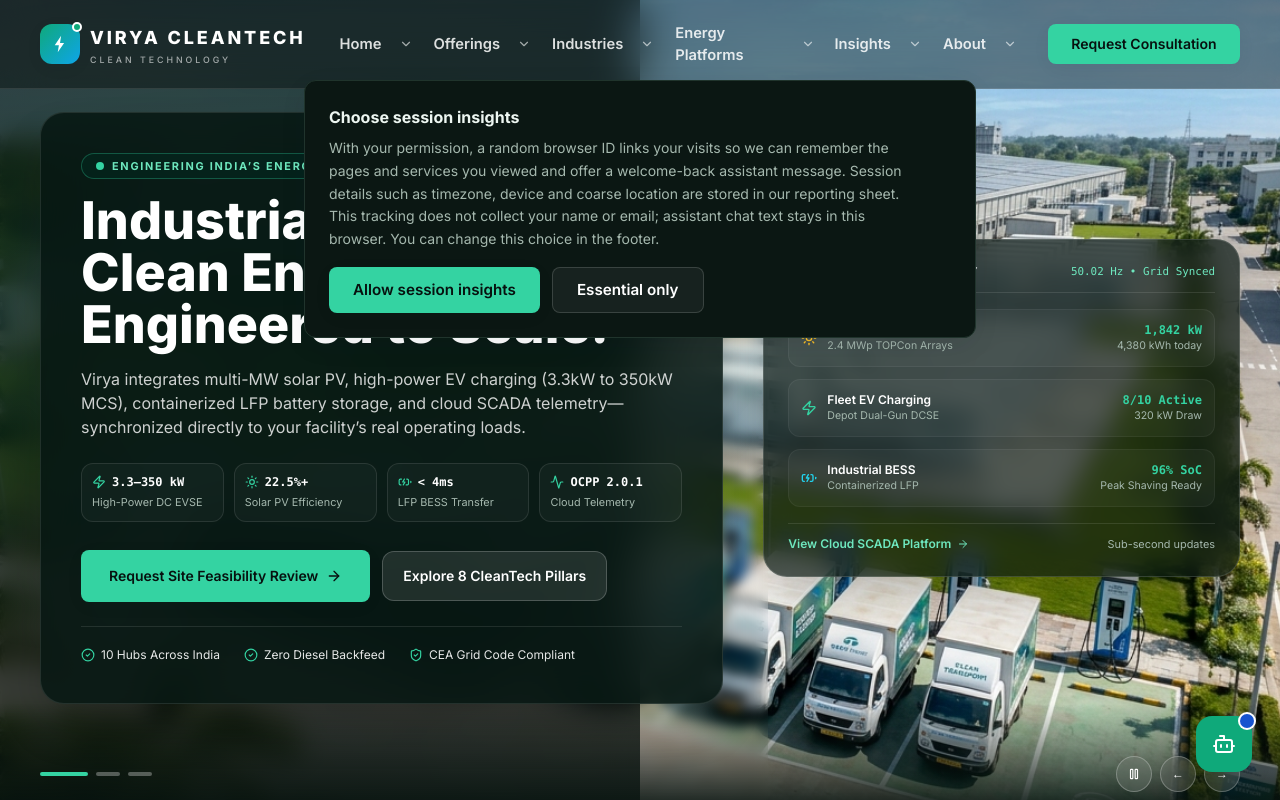
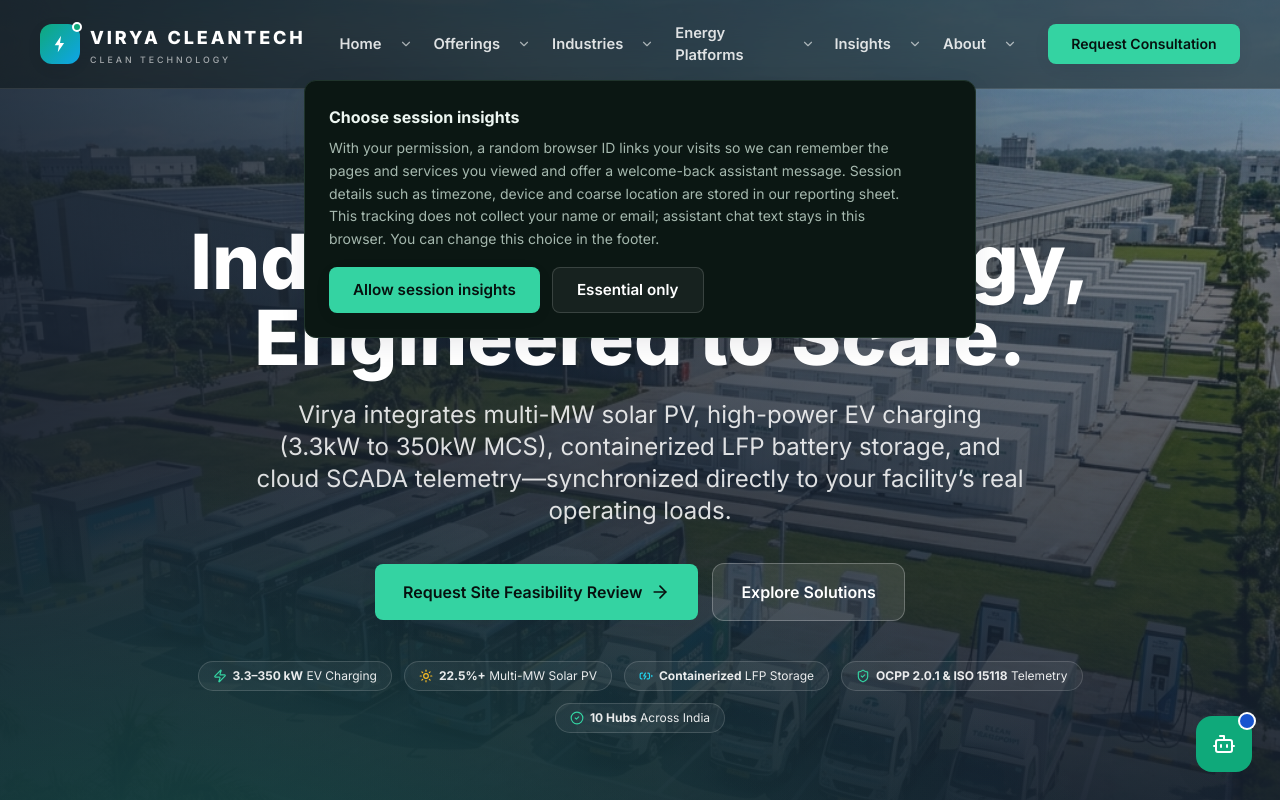
Before and after one commit to hari-krishnan-intg3/Virya-Clean-Tech-intg3, a React (Vite) app in the folder Website/FrontEnd/: page / in a window 1280 px wide. Shown: the top 800 px of the page. Built offline with nearby package versions, Linux system fonts and the light colour scheme.

Commit message:
refactor(hero): restore clean, neat hero design with rich CleanTech content and remove smudge overlays

```diff
--- a/Website/FrontEnd/src/components/sections/HeroSliderContainer.tsx
+++ b/Website/FrontEnd/src/components/sections/HeroSliderContainer.tsx
@@ -10,7 +10,6 @@
   Zap,
   Sun,
   BatteryCharging,
-  Activity,
   ShieldCheck,
   CheckCircle2,
 } from 'lucide-react';
@@ -24,7 +23,7 @@
 import 'swiper/css/pagination';
 import 'swiper/css/navigation';
 
-const AUTOPLAY_DELAY = 8000;
+const AUTOPLAY_DELAY = 7000;
 
 export function HeroSliderContainer() {
   const reduced = usePrefersReducedMotion();
@@ -63,7 +62,7 @@
       id="home"
       aria-label="Introduction"
       aria-roledescription="carousel"
-      className="relative isolate flex min-h-[96svh] items-center overflow-hidden bg-[#07130f]"
+      className="relative isolate flex min-h-[100svh] items-center overflow-hidden bg-ink"
       onMouseEnter={() => {
         hoverRef.current = true;
         if (playing) swiper()?.autoplay?.stop();
@@ -113,43 +112,36 @@
                 className={reduced ? '' : 'transition-transform duration-[8000ms] ease-out motion-safe:scale-105'}
               />
 
-              {/* Directional smudge: Heavily shaded on the left text area, crystal clear and visible on the right */}
+              {/* Pure clean gradients for text contrast — no blur smudges */}
               <div
                 aria-hidden="true"
-                className="absolute inset-y-0 left-0 w-full sm:w-[90%] lg:w-[65%] xl:w-[60%] bg-gradient-to-r from-[#040e0b]/98 via-[#051410]/90 to-transparent backdrop-blur-[6px]"
+                className="absolute inset-0 bg-gradient-to-t from-ink via-ink/70 to-ink/30"
               />
               <div
                 aria-hidden="true"
-                className="absolute inset-y-0 left-0 w-full sm:w-[75%] lg:w-[50%] bg-[#040e0b]/75 backdrop-blur-md"
+                className="absolute inset-0 bg-gradient-to-r from-ink/80 via-ink/40 to-transparent"
               />
               <div
                 aria-hidden="true"
-                className="absolute inset-x-0 bottom-0 h-28 bg-gradient-to-t from-[#07130f] to-transparent"
-              />
-              <div
-                aria-hidden="true"
-                className="absolute inset-0 bg-[radial-gradient(80%_60%_at_20%_40%,rgba(16,185,129,0.15),transparent_70%)]"
+                className="absolute inset-0 bg-[radial-gradient(120%_80%_at_15%_100%,rgba(16,185,129,0.22),transparent_60%)]"
               />
             </div>
           </SwiperSlide>
         ))}
       </Swiper>
 
-      {/* Content layer: Left-aligned with rich text & smudged card, leaving the right side image completely visible */}
-      <div className="shell relative z-10 w-full py-20 sm:py-24 lg:py-28">
-        <div className="grid lg:grid-cols-12 lg:items-center gap-8 lg:gap-10">
-          {/* Left Text Area: Smudged, readable, and highly informative */}
-          <div className="lg:col-span-7 xl:col-span-7 text-left">
-            <div className="rounded-3xl border border-white/10 bg-[#071712]/85 p-6 sm:p-9 lg:p-10 shadow-2xl backdrop-blur-xl">
+      {/* Content layer — fixed clean layout so text position never shifts between slides */}
+      <div className="shell relative z-10 w-full py-28 sm:py-36 lg:py-40">
+        <div className="mx-auto max-w-5xl text-center">
           <p
             key={`eyebrow-${active}`}
-                className="hero-stagger flex items-center gap-2"
+            className="hero-stagger flex justify-center"
             style={{ animationDelay: reduced ? undefined : '0ms' }}
           >
-                <span className="inline-flex items-center gap-2 rounded-full border border-emerald-400/30 bg-emerald-950/60 px-3.5 py-1 text-[0.68rem] font-bold uppercase tracking-[0.16em] text-emerald-300 backdrop-blur-md">
-                  <span className="relative flex h-2 w-2" aria-hidden="true">
+            <span className="inline-flex items-center gap-2.5 rounded-full border border-white/20 bg-white/10 px-4 py-2 text-[0.7rem] font-semibold uppercase tracking-[0.2em] text-white/90 backdrop-blur-md">
+              <span className="relative flex h-1.5 w-1.5" aria-hidden="true">
                 <span className="absolute inline-flex h-full w-full animate-ping rounded-full bg-emerald-400 opacity-75" />
-                    <span className="relative inline-flex h-2 w-2 rounded-full bg-emerald-400" />
+                <span className="relative inline-flex h-1.5 w-1.5 rounded-full bg-emerald-400" />
               </span>
               {heroSlides[active].eyebrow}
             </span>
@@ -157,7 +149,7 @@
 
           <h1
             key={`title-${active}`}
-                className="hero-stagger mt-4 text-balance font-heading text-[2.2rem] font-extrabold leading-[1.08] text-white sm:text-5xl lg:text-[3.25rem]"
+            className="hero-stagger mx-auto mt-7 max-w-5xl text-balance font-heading text-[2.5rem] font-extrabold leading-[1.05] text-white sm:text-6xl lg:text-[4.75rem]"
             style={{ animationDelay: reduced ? undefined : '90ms' }}
           >
             {heroSlides[active].headline}
@@ -165,163 +157,74 @@
 
           <p
             key={`body-${active}`}
-                className="hero-stagger mt-4 text-pretty text-sm sm:text-base leading-relaxed text-white/80"
+            className="hero-stagger mx-auto mt-6 max-w-3xl text-pretty text-base leading-relaxed text-white/85 sm:text-xl lg:text-2xl"
             style={{ animationDelay: reduced ? undefined : '180ms' }}
           >
             {heroSlides[active].subtext}
           </p>
 
-              {/* 4 Technical Capability Badges */}
-              <div className="mt-6 grid grid-cols-2 sm:grid-cols-4 gap-2.5">
-                <div className="rounded-xl border border-white/10 bg-white/[0.03] p-2.5">
-                  <div className="flex items-center gap-1.5 text-emerald-400">
-                    <Zap className="h-3.5 w-3.5" />
-                    <span className="font-mono text-xs font-bold text-white">3.3–350 kW</span>
-                  </div>
-                  <p className="mt-1 text-[0.68rem] text-ink-muted">High-Power DC EVSE</p>
-                </div>
-                <div className="rounded-xl border border-white/10 bg-white/[0.03] p-2.5">
-                  <div className="flex items-center gap-1.5 text-emerald-400">
-                    <Sun className="h-3.5 w-3.5" />
-                    <span className="font-mono text-xs font-bold text-white">22.5%+</span>
-                  </div>
-                  <p className="mt-1 text-[0.68rem] text-ink-muted">Solar PV Efficiency</p>
-                </div>
-                <div className="rounded-xl border border-white/10 bg-white/[0.03] p-2.5">
-                  <div className="flex items-center gap-1.5 text-emerald-400">
-                    <BatteryCharging className="h-3.5 w-3.5" />
-                    <span className="font-mono text-xs font-bold text-white">&lt; 4ms</span>
-                  </div>
-                  <p className="mt-1 text-[0.68rem] text-ink-muted">LFP BESS Transfer</p>
-                </div>
-                <div className="rounded-xl border border-white/10 bg-white/[0.03] p-2.5">
-                  <div className="flex items-center gap-1.5 text-emerald-400">
-                    <Activity className="h-3.5 w-3.5" />
-                    <span className="font-mono text-xs font-bold text-white">OCPP 2.0.1</span>
-                  </div>
-                  <p className="mt-1 text-[0.68rem] text-ink-muted">Cloud Telemetry</p>
-                </div>
-              </div>
-
-              {/* CTAs */}
+          {/* Primary Action Buttons */}
           <div
             key={`cta-${active}`}
-                className="hero-stagger mt-7 flex flex-wrap items-center gap-3"
+            className="hero-stagger mt-9 flex flex-col items-center justify-center gap-3.5 sm:flex-row"
             style={{ animationDelay: reduced ? undefined : '270ms' }}
           >
             <Link
               to="/request-consultation"
-                  onClick={() => trackEvent('hero_cta_click', { target: '/request-consultation', label: 'Request Review' })}
-                  className="btn-primary-lg text-sm"
+              onClick={() => trackEvent('hero_cta_click', { target: '/request-consultation', label: 'Request Consultation' })}
+              className="btn-primary-lg"
             >
               Request Site Feasibility Review
-                  <ArrowRight className="h-4 w-4" aria-hidden="true" />
+              <ArrowRight className="h-5 w-5" aria-hidden="true" />
             </Link>
 
             <Link
               to="/services"
-                  onClick={() => trackEvent('hero_cta_click', { target: '/services', label: 'Explore 8 Pillars' })}
-                  className="inline-flex items-center justify-center gap-2 rounded-xl border border-white/20 bg-white/10 px-5 py-3.5 font-heading text-sm font-semibold text-white backdrop-blur-md transition-colors hover:bg-white/20"
+              onClick={() => trackEvent('hero_cta_click', { target: '/services', label: 'Explore Solutions' })}
+              className="inline-flex items-center justify-center gap-2 rounded-xl border border-white/25 bg-white/10 px-7 py-4 font-heading text-base font-semibold text-white backdrop-blur-md transition-colors hover:bg-white/20"
             >
-                  Explore 8 CleanTech Pillars
+              Explore Solutions
             </Link>
           </div>
 
-              {/* Trust Indicators Strip */}
-              <div className="mt-6 pt-5 border-t border-white/10 flex flex-wrap items-center gap-x-6 gap-y-2 text-xs text-ink-muted">
-                <span className="inline-flex items-center gap-1.5 text-white/90">
+          {/* Clean inline highlights strip — neat, transparent badges */}
+          <div
+            key={`badges-${active}`}
+            className="hero-stagger mx-auto mt-10 flex max-w-4xl flex-wrap items-center justify-center gap-2.5 sm:gap-3"
+            style={{ animationDelay: reduced ? undefined : '360ms' }}
+          >
+            <span className="inline-flex items-center gap-1.5 rounded-full border border-white/15 bg-white/5 px-3.5 py-1.5 text-xs text-white/90 backdrop-blur-sm">
+              <Zap className="h-3.5 w-3.5 text-emerald-400" />
+              <span><strong>3.3–350 kW</strong> EV Charging</span>
+            </span>
+            <span className="inline-flex items-center gap-1.5 rounded-full border border-white/15 bg-white/5 px-3.5 py-1.5 text-xs text-white/90 backdrop-blur-sm">
+              <Sun className="h-3.5 w-3.5 text-amber-400" />
+              <span><strong>22.5%+</strong> Multi-MW Solar PV</span>
+            </span>
+            <span className="inline-flex items-center gap-1.5 rounded-full border border-white/15 bg-white/5 px-3.5 py-1.5 text-xs text-white/90 backdrop-blur-sm">
+              <BatteryCharging className="h-3.5 w-3.5 text-cyan-400" />
+              <span><strong>Containerized</strong> LFP Storage</span>
+            </span>
+            <span className="inline-flex items-center gap-1.5 rounded-full border border-white/15 bg-white/5 px-3.5 py-1.5 text-xs text-white/90 backdrop-blur-sm">
+              <ShieldCheck className="h-3.5 w-3.5 text-emerald-400" />
+              <span><strong>OCPP 2.0.1 & ISO 15118</strong> Telemetry</span>
+            </span>
+            <span className="inline-flex items-center gap-1.5 rounded-full border border-white/15 bg-white/5 px-3.5 py-1.5 text-xs text-white/90 backdrop-blur-sm">
               <CheckCircle2 className="h-3.5 w-3.5 text-emerald-400" />
-                  10 Hubs Across India
-                </span>
-                <span className="inline-flex items-center gap-1.5 text-white/90">
-                  <CheckCircle2 className="h-3.5 w-3.5 text-emerald-400" />
-                  Zero Diesel Backfeed
-                </span>
-                <span className="inline-flex items-center gap-1.5 text-white/90">
-                  <ShieldCheck className="h-3.5 w-3.5 text-emerald-400" />
-                  CEA Grid Code Compliant
+              <span><strong>10 Hubs</strong> Across India</span>
             </span>
           </div>
         </div>
       </div>
 
-          {/* Right Area: Translucent live telemetry widget allowing the background photo to remain visible */}
-          <div className="hidden lg:block lg:col-span-5 xl:col-span-5">
-            <div className="rounded-3xl border border-white/15 bg-[#071510]/70 p-6 shadow-2xl backdrop-blur-md">
-              <div className="flex items-center justify-between border-b border-white/10 pb-3">
-                <div className="flex items-center gap-2">
-                  <span className="h-2.5 w-2.5 rounded-full bg-emerald-400 animate-pulse" />
-                  <span className="text-xs font-bold uppercase tracking-wider text-white">Live Facility Telemetry</span>
-                </div>
-                <span className="text-[0.68rem] font-mono text-emerald-300">50.02 Hz • Grid Synced</span>
-              </div>
-
-              <div className="mt-4 space-y-3">
-                <div className="flex items-center justify-between rounded-xl bg-white/[0.04] p-3 border border-white/5">
-                  <div className="flex items-center gap-2.5">
-                    <Sun className="h-4 w-4 text-amber-400" />
-                    <div>
-                      <p className="text-xs font-semibold text-white">Solar Generation</p>
-                      <p className="text-[0.66rem] text-ink-muted">2.4 MWp TOPCon Arrays</p>
-                    </div>
-                  </div>
-                  <div className="text-right">
-                    <p className="font-mono text-xs font-bold text-emerald-400">1,842 kW</p>
-                    <p className="text-[0.66rem] text-ink-muted">4,380 kWh today</p>
-                  </div>
-                </div>
-
-                <div className="flex items-center justify-between rounded-xl bg-white/[0.04] p-3 border border-white/5">
-                  <div className="flex items-center gap-2.5">
-                    <Zap className="h-4 w-4 text-emerald-400" />
-                    <div>
-                      <p className="text-xs font-semibold text-white">Fleet EV Charging</p>
-                      <p className="text-[0.66rem] text-ink-muted">Depot Dual-Gun DCSE</p>
-                    </div>
-                  </div>
-                  <div className="text-right">
-                    <p className="font-mono text-xs font-bold text-emerald-400">8/10 Active</p>
-                    <p className="text-[0.66rem] text-ink-muted">320 kW Draw</p>
-                  </div>
-                </div>
-
-                <div className="flex items-center justify-between rounded-xl bg-white/[0.04] p-3 border border-white/5">
-                  <div className="flex items-center gap-2.5">
-                    <BatteryCharging className="h-4 w-4 text-cyan-400" />
-                    <div>
-                      <p className="text-xs font-semibold text-white">Industrial BESS</p>
-                      <p className="text-[0.66rem] text-ink-muted">Containerized LFP</p>
-                    </div>
-                  </div>
-                  <div className="text-right">
-                    <p className="font-mono text-xs font-bold text-emerald-400">96% SoC</p>
-                    <p className="text-[0.66rem] text-ink-muted">Peak Shaving Ready</p>
-                  </div>
-                </div>
-              </div>
-
-              <div className="mt-4 pt-3 border-t border-white/10 flex items-center justify-between text-xs">
-                <Link
-                  to="/energy-platforms"
-                  className="inline-flex items-center gap-1.5 text-[0.75rem] font-semibold text-emerald-300 hover:text-emerald-200 transition-colors"
-                >
-                  View Cloud SCADA Platform <ArrowRight className="h-3 w-3" />
-                </Link>
-                <span className="text-[0.68rem] text-ink-muted">Sub-second updates</span>
-              </div>
-            </div>
-          </div>
-        </div>
-      </div>
-
-      {/* Slide Navigation Controls */}
-      <div className="shell absolute inset-x-0 bottom-6 z-20 flex items-center justify-between gap-6">
+      {/* Slide Navigation & Controls */}
+      <div className="shell absolute inset-x-0 bottom-8 z-20 flex items-center justify-between gap-6">
         <div className="flex items-center gap-3">
           <span className="sr-only" aria-live="polite">
             Slide {active + 1} of {heroSlides.length}
           </span>
 
-          <div className="flex gap-2" role="tablist" aria-label="Slides">
+          <div className="hidden gap-2 sm:flex" role="tablist" aria-label="Slides">
             {heroSlides.map((slide, index) => (
               <button
                 key={slide.id}
@@ -335,8 +238,8 @@
                 <span
                   className={
                     active === index
-                      ? 'block h-[4px] w-12 rounded-full bg-emerald-400 transition-all'
-                      : 'block h-[4px] w-6 rounded-full bg-white/30 transition-all group-hover:bg-white/60'
+                      ? 'block h-[3px] w-10 rounded-full bg-emerald-500'
+                      : 'block h-[3px] w-6 rounded-full bg-white/30 transition-all group-hover:bg-white/60'
                   }
                 />
               </button>
@@ -349,26 +252,26 @@
             type="button"
             onClick={togglePlay}
             aria-label={playing ? 'Pause slideshow' : 'Play slideshow'}
-            className="inline-flex h-9 w-9 items-center justify-center rounded-full border border-white/25 bg-white/10 text-white backdrop-blur-md transition-colors hover:bg-white/20"
+            className="inline-flex h-10 w-10 items-center justify-center rounded-full border border-white/25 bg-white/10 text-white backdrop-blur-md transition-colors hover:bg-white/20"
           >
-            {playing ? <Pause className="h-3.5 w-3.5" /> : <Play className="h-3.5 w-3.5" />}
+            {playing ? <Pause className="h-4 w-4" /> : <Play className="h-4 w-4" />}
           </button>
 
           <button
             type="button"
             id="hero-prev"
             aria-label="Previous slide"
-            className="inline-flex h-9 w-9 items-center justify-center rounded-full border border-white/25 bg-white/10 text-white backdrop-blur-md transition-colors hover:bg-white/20"
+            className="inline-flex h-10 w-10 items-center justify-center rounded-full border border-white/25 bg-white/10 text-white backdrop-blur-md transition-colors hover:bg-white/20"
           >
-            <span aria-hidden="true" className="text-xs">←</span>
+            <span aria-hidden="true">←</span>
           </button>
           <button
             type="button"
             id="hero-next"
             aria-label="Next slide"
-            className="inline-flex h-9 w-9 items-center justify-center rounded-full border border-white/25 bg-white/10 text-white backdrop-blur-md transition-colors hover:bg-white/20"
+            className="inline-flex h-10 w-10 items-center justify-center rounded-full border border-white/25 bg-white/10 text-white backdrop-blur-md transition-colors hover:bg-white/20"
           >
-            <span aria-hidden="true" className="text-xs">→</span>
+            <span aria-hidden="true">→</span>
           </button>
         </div>
       </div>
```
Also changed, not shown: Website/FrontEnd/api/_lib/traffic-analytics.ts (line endings or trailing spaces), Website/FrontEnd/api/traffic-notify.ts (line endings or trailing spaces), Website/FrontEnd/scripts/test-traffic-playwright.ts (line endings or trailing spaces), 1 other file (tests, documents, lock files or other folders). Lines whose indentation alone changed are shown as unchanged.
